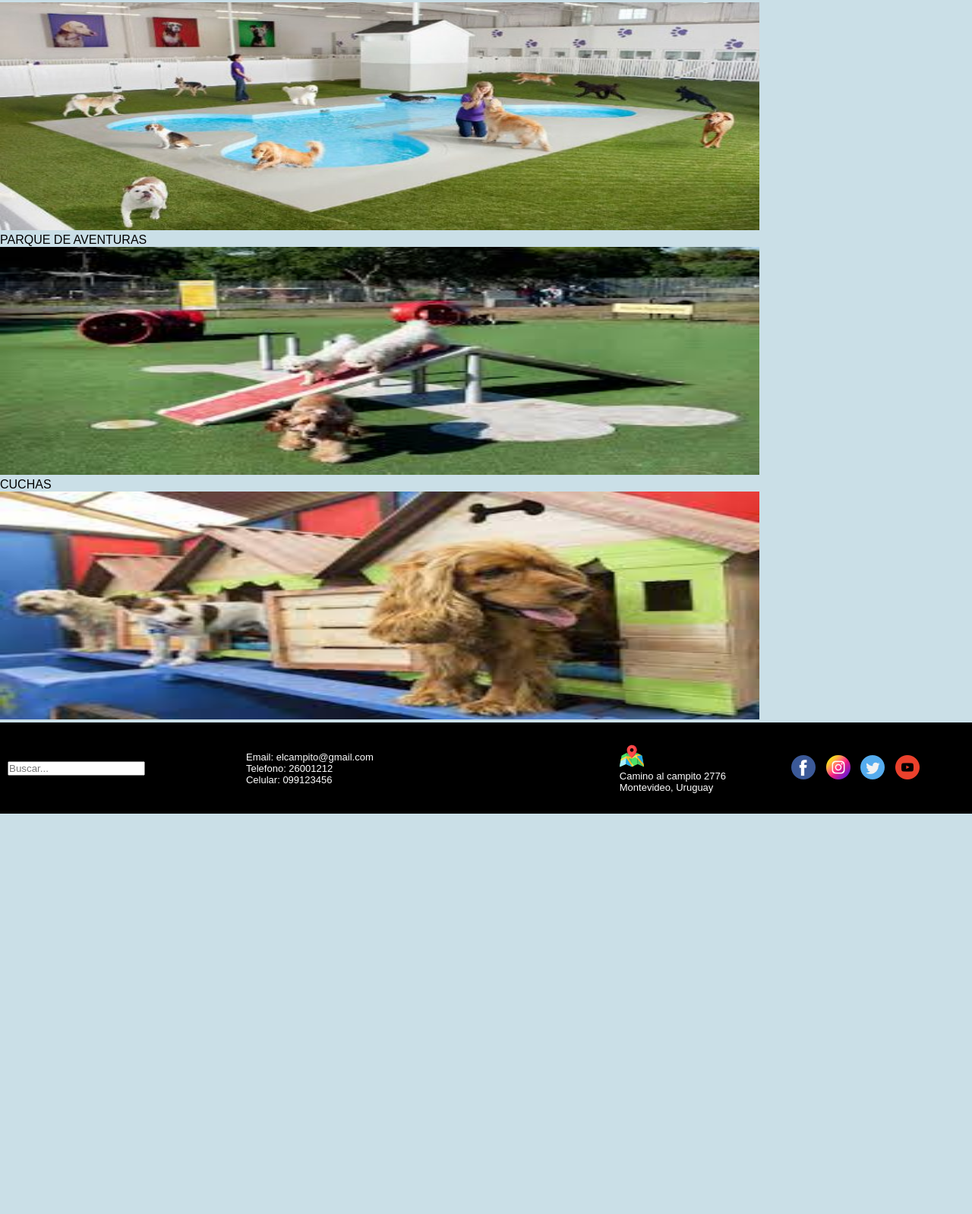
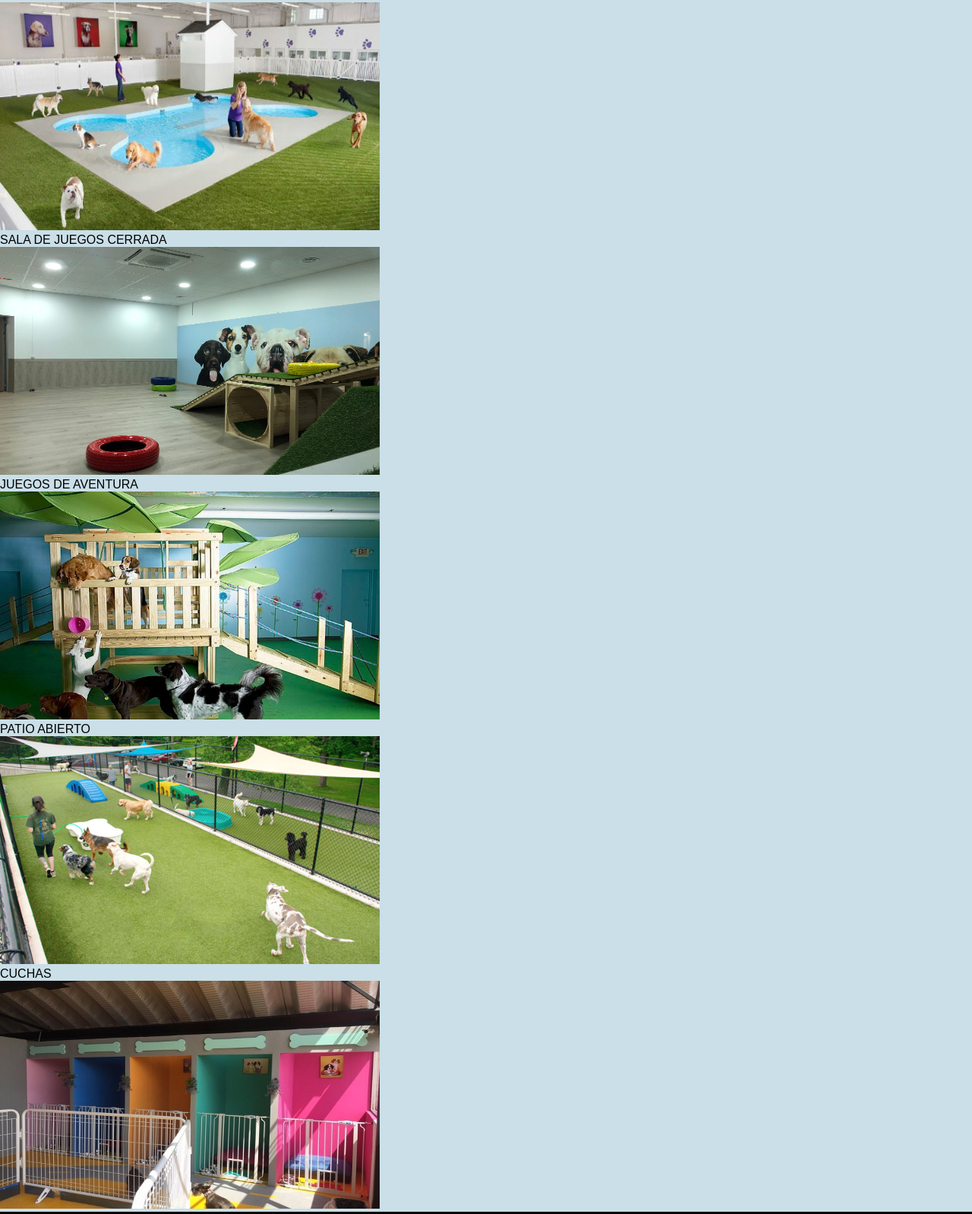
Before and after one commit to MercedesSclavo/guarderia_canina, a website: page pages/instalaciones.html in a window 1280 px wide. Shown: the part 580-2178 px from the top of the page at 76% size. Before the commit the page ends 1651 px from the top, so only its background shows below. Drawn offline with Linux system fonts and the light colour scheme; a web font is replaced by a local one.

Commit message:
detalles

```diff
--- a/pages/instalaciones.html
+++ b/pages/instalaciones.html
@@ -47,28 +47,41 @@
             <div class="fotoInstalaciones">
                 <div class="foto__body">
                     <p class="foto__titulo">PISCINAS</p>
-                    <img class="foto__foto" src="../images/Apertura1-648x324.jpg" alt="NUESTRAS PISCINAS" width="1000px" height="300">
+                    <img class="foto__foto" src="../images/piscinas.jpg" alt="NUESTRAS PISCINAS"  width="500" height="300">
                 </div>
             </div>
 
             <div class="fotoInstalaciones">
                 <div class="foto__body">
-                    <p class="foto__titulo">PARQUE DE AVENTURAS</p>
-                    <img class="foto__foto" src="../images/parque.jfif" alt="PARQUE AVENTURAS" width="1000px" height="300">
+                    <p class="foto__titulo">SALA DE JUEGOS CERRADA</p>
+                    <img class="foto__foto" src="../images/patiointerior.jpg" alt="SALA DE JUEGOS CERRADA"  width="500" height="300">
                 </div>
             </div>
 
             <div class="fotoInstalaciones">
                 <div class="foto__body">
-                    <p class="foto__titulo">CUCHAS</p>
-                    <img class="foto__foto" src="../images/cuchas.jfif" alt="CUCHITAS" width="1000px" height="300">
+                    <p class="foto__titulo">JUEGOS DE AVENTURA</p>
+                    <img class="foto__foto" src="../images/juegosmadera.jpg" alt="JUEGOS DE AVENTURA"  width="500" height="300">
+                </div>
+
+                <div class="fotoInstalaciones">
+                    <div class="foto__body">
+                        <p class="foto__titulo">PATIO ABIERTO</p>
+                        <img class="foto__foto" src="../images/patioexterior.jpg" alt="PATIO ABIERTO"  width="500" height="300">
+                    </div>
+                </div>
+
+                <div class="fotoInstalaciones">
+                    <div class="foto__body">
+                        <p class="foto__titulo">CUCHAS</p>
+                        <img class="foto__foto" src="../images/cuchaschicos.jpg" alt="CUCHAS"  width="500" height="300">
+                    </div>
+                </div>
+
                 </div>
             </div>
 
         </div>
-
-
-
     </main>
 
     <footer class="footer">
```
Also changed, not shown: images/antoni.jpg, images/cuchaschicos.jpg (added), images/cuchasgrandes.jfif (renamed from images/cuchas.jfif), images/juegosmadera.jpg (added), images/patioexterior.jpg (added), images/patiointerior.jpg (added), images/piscinas.jpg (renamed from images/Apertura1-648x324.jpg), scss/_maininstalaciones.scss (added), 3 other files.
